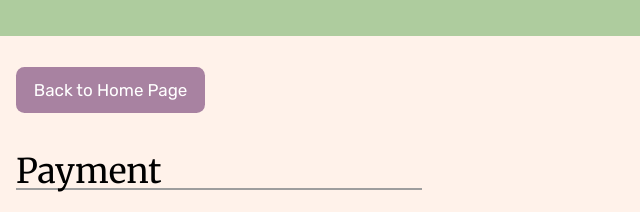
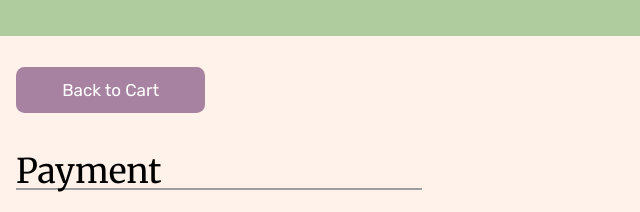
Before and after one commit to ITMD362-Team-BEJJ/project2, a website: page payment/index.html in a window 1280 px wide. Shown: the part 162-374 px from the top of the page, 0-640 px from the left. Drawn offline with Linux system fonts and the light colour scheme.

Commit message:
Change anchor from home to cart page

```diff
--- a/payment/index.html
+++ b/payment/index.html
@@ -19,7 +19,7 @@
   </header>
 
   <main id="main">
-    <a href="../" class="back-button" id="back-button">Back to Home Page</a>
+    <a href="../" class="back-button" id="back-button">Back to Cart</a>
 
     <aside id="summary">
       <section id="items">
```
